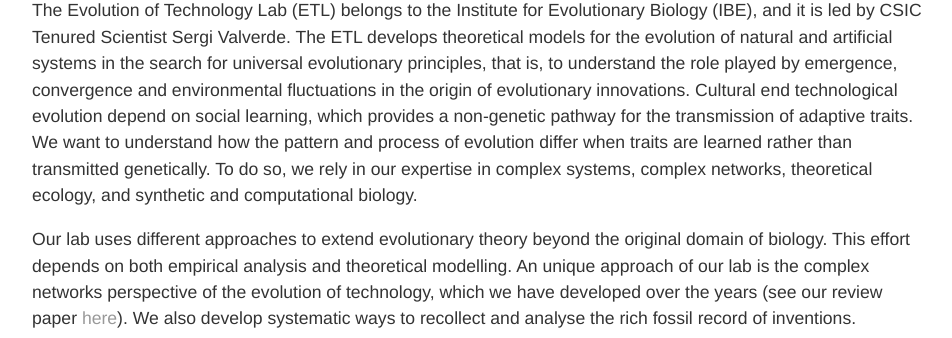
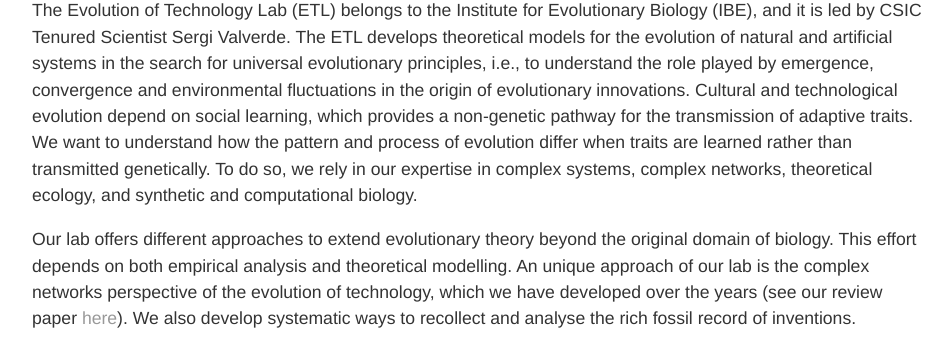
Before and after one commit to svalver/svalver.github.io, a Jekyll site: the page built from index.html, in a window 1280 px wide and 900 px high, scrolled down 317 px, cut to the strip 260-598 px from the top of the window. Shown: the whole strip, without its empty margins (160-1112 px from the left). Built offline with Jekyll 4.4.1, drawn with Linux system fonts in a browser that asks for light colours.

Commit message:
Update index.html
update index

```diff
--- a/index.html
+++ b/index.html
@@ -29,10 +29,9 @@
 
 <p><img src = "images/welcome.png"/></p>
 
- <p> The Evolution of Technology Lab (ETL) belongs to the Institute for Evolutionary Biology (IBE), and it is led by CSIC Tenured Scientist Sergi Valverde. The ETL develops theoretical models for the evolution of natural and artificial systems in the search for universal evolutionary principles, that is, to understand the role played by emergence, convergence and environmental fluctuations in the origin of evolutionary innovations. Cultural end technological evolution depend on social learning, which provides a non-genetic pathway for the transmission of adaptive traits.  We want to understand how the pattern and process of evolution differ when traits are learned rather than transmitted genetically.  To do so, we rely in our expertise in complex systems, complex networks, theoretical ecology, and synthetic and computational biology.</p>
+ <p> The Evolution of Technology Lab (ETL) belongs to the Institute for Evolutionary Biology (IBE), and it is led by CSIC Tenured Scientist Sergi Valverde. The ETL develops theoretical models for the evolution of natural and artificial systems in the search for universal evolutionary principles, i.e., to understand the role played by emergence, convergence and environmental fluctuations in the origin of evolutionary innovations. Cultural and technological evolution depend on social learning, which provides a non-genetic pathway for the transmission of adaptive traits. We want to understand how the pattern and process of evolution differ when traits are learned rather than transmitted genetically. To do so, we rely in our expertise in complex systems, complex networks, theoretical ecology, and synthetic and computational biology.</p>
 
-<p>Our lab uses different approaches to extend evolutionary theory beyond the original domain of biology.  This effort depends on both empirical analysis and theoretical modelling.  An unique approach of our lab is the complex networks perspective of the evolution of technology, which we have developed over the years (see our review paper <a href="http://rstb.royalsocietypublishing.org/content/371/1701/20150450">here</a>). We also develop systematic ways to recollect and analyse the rich fossil record of inventions. </p>
-
+<p>Our lab offers different approaches to extend evolutionary theory beyond the original domain of biology. This effort depends on both empirical analysis and theoretical modelling. An unique approach of our lab is the complex networks perspective of the evolution of technology, which we have developed over the years (see our review paper <a href="http://rstb.royalsocietypublishing.org/content/371/1701/20150450">here</a>). We also develop systematic ways to recollect and analyse the rich fossil record of inventions. </p>
 
 
 <h2>Members</h2>
```
